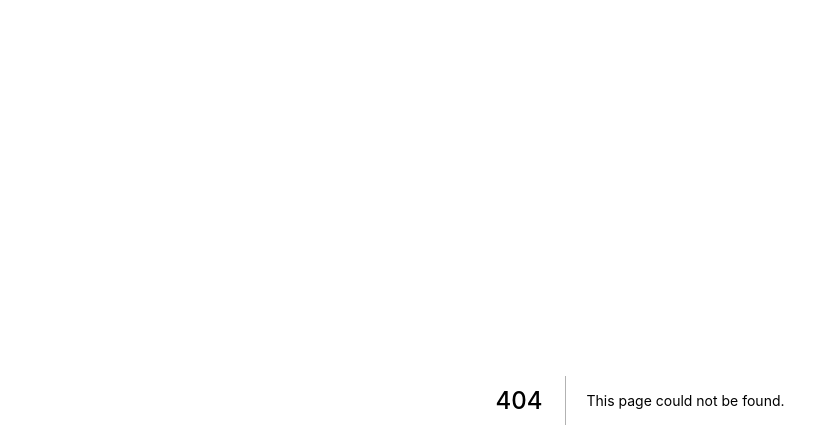
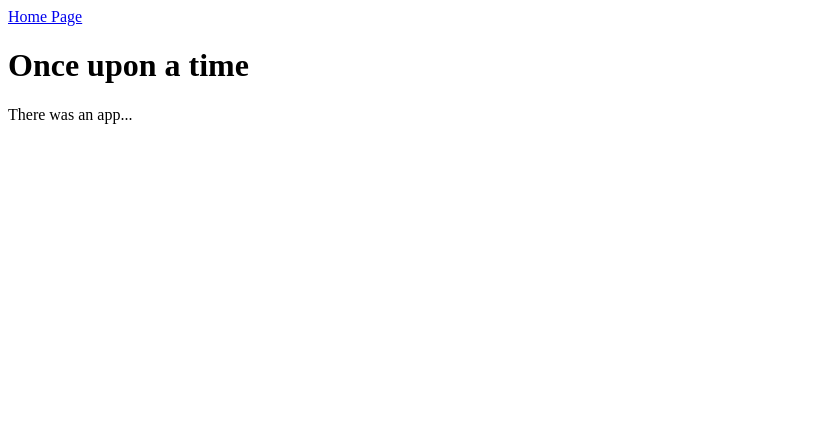
Before and after one commit to xJuggl3r/hello-next, a Next.js app: page /about in a window 1280 px wide. Before the commit this address had no page. Shown: the top 448 px of the page, without its empty margins (0-839 px from the left). Built offline with nearby package versions, Linux system fonts and the light colour scheme.

Commit message:
Routing methods

```diff
--- /dev/null
+++ b/pages/about.js
@@ -0,0 +1,14 @@
+// This is the Link API
+import Link from 'next/link';
+
+export default function About() {
+    return (
+      <div>
+        <Link href="/index">
+        <a title="Home Page">Home Page</a>
+        </Link>
+        <h1 >Once upon a time</h1>
+        <p>There was an app...</p>
+      </div>
+    );
+  }
--- a/pages/index.js
+++ b/pages/index.js
@@ -1,5 +1,11 @@
+// This is the Link API
+import Link from 'next/link';
+
 const Index = () => (
     <div>
+      <Link href="/about">
+      <a title="About Page">About Page</a>
+      </Link>
       <p>Hello Next.js</p>
       <p> My first Next app... we'll keep on editing it 😉</p>
     </div>
```
